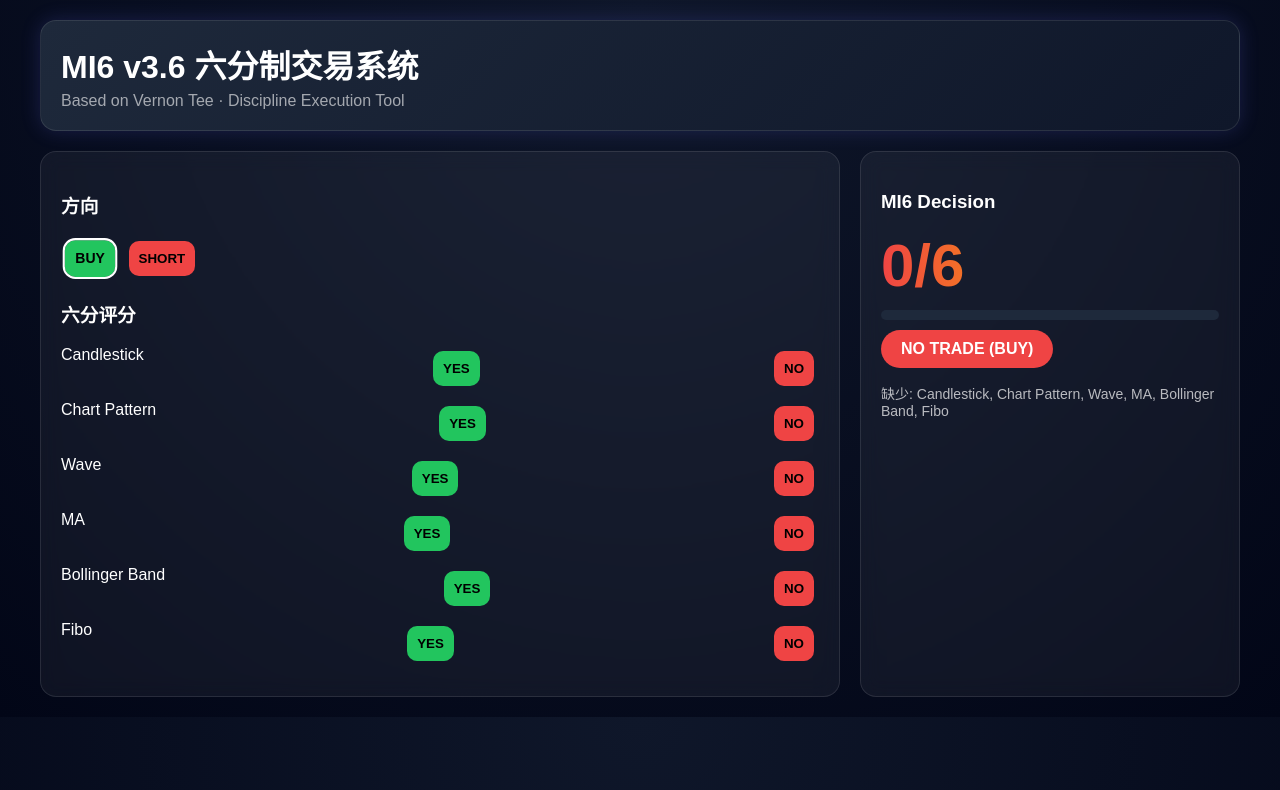
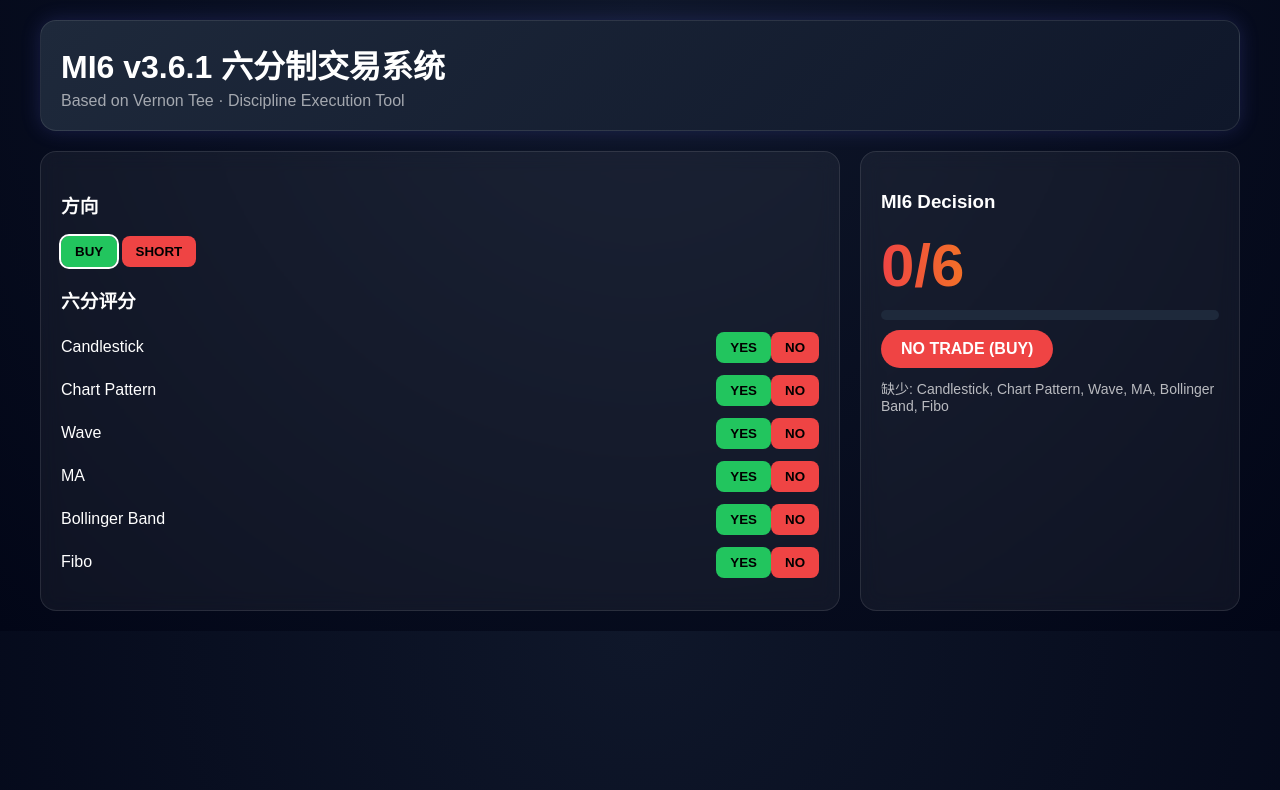
Before and after one commit to DeanfALCON/MI6system, a plain HTML site: page index.html in a window 1280 px wide. Drawn offline with Linux system fonts and the light colour scheme.

Commit message:
Update index.html

```diff
--- a/index.html
+++ b/index.html
@@ -3,7 +3,7 @@
 <head>
 <meta charset="UTF-8">
 <meta name="viewport" content="width=device-width, initial-scale=1.0">
-<title>MI6 v3.6 六分制交易系统</title>
+<title>MI6 v3.6.1 六分制交易系统</title>
 
 <style>
 body{
@@ -38,34 +38,25 @@ h1{margin:0}
   border-radius:16px;
   border:1px solid rgba(255,255,255,0.1);
   backdrop-filter:blur(10px);
-  transition:0.3s;
-}
-.card:hover{
-  box-shadow:0 0 20px rgba(99,102,241,0.3);
 }
 
 .btn{
-  padding:10px;
-  border-radius:10px;
+  padding:8px 14px;
+  border-radius:8px;
   border:none;
-  margin:5px;
   cursor:pointer;
   font-weight:bold;
-  transition:0.2s;
 }
 
 .buy{background:#22c55e}
 .short{background:#ef4444}
+.active{outline:2px solid white}
 
-.active{
-  outline:2px solid white;
-  transform:scale(1.05);
-}
-
-.row{
-  display:flex;
-  justify-content:space-between;
-  margin:10px 0;
+.score-row{
+  display:grid;
+  grid-template-columns:1fr auto auto;
+  align-items:center;
+  margin:12px 0;
 }
 
 .yes{background:#22c55e}
@@ -77,6 +68,21 @@ h1{margin:0}
   background:linear-gradient(90deg,#ef4444,#f59e0b,#22c55e);
   -webkit-background-clip:text;
   -webkit-text-fill-color:transparent;
+}
+
+.progress{
+  height:10px;
+  background:#1e293b;
+  border-radius:10px;
+  overflow:hidden;
+  margin-top:10px;
+}
+
+.bar{
+  height:100%;
+  width:0%;
+  background:linear-gradient(90deg,#ef4444,#f59e0b,#22c55e);
+  transition:0.3s;
 }
 
 .badge{
@@ -92,25 +98,10 @@ h1{margin:0}
 .noTrade{background:#ef4444}
 
 .missing{
-  margin-top:15px;
+  margin-top:10px;
   opacity:.7;
   font-size:14px;
 }
-
-.progress{
-  height:10px;
-  background:#1e293b;
-  border-radius:10px;
-  overflow:hidden;
-  margin-top:10px;
-}
-.bar{
-  height:100%;
-  width:0%;
-  background:linear-gradient(90deg,#ef4444,#f59e0b,#22c55e);
-  transition:0.3s;
-}
-
 </style>
 </head>
 
@@ -118,12 +109,13 @@ h1{margin:0}
 <div class="container">
 
 <div class="header">
-<h1>MI6 v3.6 六分制交易系统</h1>
+<h1>MI6 v3.6.1 六分制交易系统</h1>
 <div class="sub">Based on Vernon Tee · Discipline Execution Tool</div>
 </div>
 
 <div class="layout">
 
+<!-- LEFT -->
 <div class="card">
 <h3>方向</h3>
 <button id="buyBtn" class="btn buy active">BUY</button>
@@ -133,6 +125,7 @@ h1{margin:0}
 <div id="scores"></div>
 </div>
 
+<!-- RIGHT -->
 <div class="card">
 <h3>MI6 Decision</h3>
 <div class="score" id="score">0/6</div>
@@ -170,7 +163,7 @@ const scoresDiv=document.getElementById("scores");
 
 Object.keys(scoreData).forEach(key=>{
  let div=document.createElement("div");
- div.className="row";
+ div.className="score-row";
 
  let label=document.createElement("span");
  label.innerText=labels[key];
```
